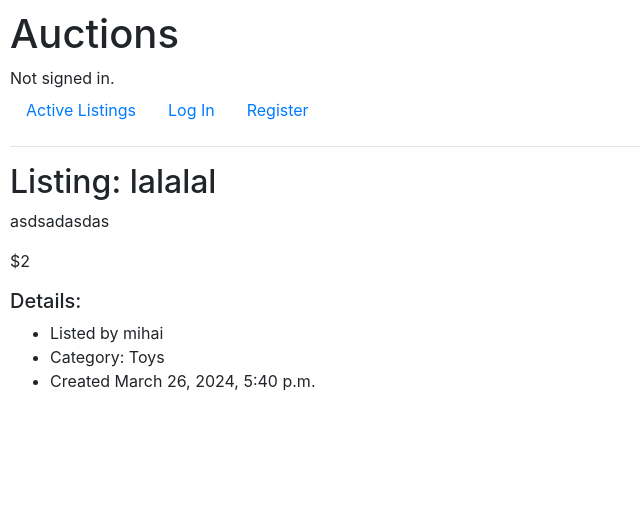
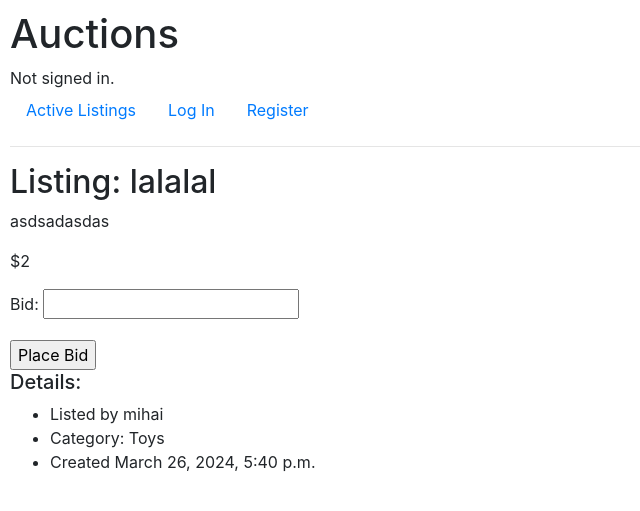
Before and after one commit to mihaiFilipoiu/commerce, a Django app: page /listing/1/ in a window 1280 px wide. Shown: the top 511 px of the page, without its empty margins (0-640 px from the left). Run offline with Django 3.2, Linux system fonts and the light colour scheme; data comes from the database, SQL or seed files in the repository; both versions use the stored data as it was after the commit; some libraries are stand-ins or nearby versions.

Commit message:
user is able to bid on listings

```diff
--- a/auctions/models.py
+++ b/auctions/models.py
@@ -33,18 +33,6 @@ class Bid(models.Model):
     bid_time = models.DateTimeField(auto_now_add=True)
     auction = models.ForeignKey(AuctionListing, on_delete=models.CASCADE, related_name="bids")
 
-    def clean(self):
-        if self.bid <= self.auction.starting_bid:
-            raise ValidationError("Bid is lower than the strating bid!")
-
-        highest_bid = Bid.objects.filter(auction=self.auction).order_by("-bid").first()
-        if highest_bid and self.bid <= highest_bid.bid:
-            raise ValidationError("Bid is lower than the highest bid!")
-
-    def save(self, *args, **kwargs):
-        self.full_clean()
-        super().save(*args, **kwargs)
-
 class Comment(models.Model):
     id = models.BigAutoField(primary_key=True)
     comment = models.CharField(max_length=255)
--- a/auctions/templates/auctions/listing_page.html
+++ b/auctions/templates/auctions/listing_page.html
@@ -18,7 +18,20 @@
     <div>
         <p>{{ auction.description }}</p>
         <p>${{ auction.starting_bid }}</p>
-
+        <form action="{% url 'place_bid' auction.id %}" method="POST">
+            {% csrf_token %}
+            {{ form.as_p }}
+            <input type="submit" value="Place Bid">
+        </form>
+        {% if messages %}
+            <ul>
+                {% for message in messages %}
+                    <li{% if message.tags %} class="{{ message.tags }}"{% endif %}>
+                        {{ message }}
+                    </li>
+                {% endfor %}
+            </ul>
+        {% endif %}
         <h5>Details:</h5>
         <ul>
             <li>Listed by {{ auction.auctioneer }}</li>
--- a/auctions/urls.py
+++ b/auctions/urls.py
@@ -10,5 +10,6 @@ urlpatterns = [
     path("create_listing", views.create_listing, name="create_listing"),
     path("listing/<int:auction_id>/", views.listing_view, name="listing_view"),
     path("toggle_watchlist/<int:auction_id>/", views.toggle_watchlist, name="toggle_watchlist"),
-    path("watchlist", views.watchlist_view, name="watchlist_view")
+    path("watchlist", views.watchlist_view, name="watchlist_view"),
+    path("place_bid/<int:auction_id>/", views.place_bid, name="place_bid")
 ]
--- a/auctions/views.py
+++ b/auctions/views.py
@@ -1,12 +1,13 @@
 from django.contrib.auth import authenticate, login, logout
+from django.contrib.auth.decorators import login_required
+from django.contrib import messages
 from django.db import IntegrityError
 from django.http import HttpResponse, HttpResponseRedirect
 from django.shortcuts import render,get_object_or_404
 from django.urls import reverse
-from django.contrib.auth.decorators import login_required
 
-from .models import User, AuctionListing, Watchlist
-from .forms import CreateListingForm
+from .models import User, AuctionListing, Watchlist, Bid
+from .forms import CreateListingForm, BidForm
 
 def index(request):
     auctions = AuctionListing.objects.order_by("-date_created")
@@ -89,7 +90,8 @@ def listing_view(request, auction_id):
         is_in_watchlist = False
     return render(request, "auctions/listing_page.html", {
         "auction": auction,
-        "is_in_watchlist": is_in_watchlist
+        "is_in_watchlist": is_in_watchlist,
+        "form": BidForm
     })
 
 @login_required
@@ -107,3 +109,26 @@ def watchlist_view(request):
     return render(request, "auctions/watchlist.html", {
         "watchlist_items": watchlist_items
     })
+
+@login_required
+def place_bid(request, auction_id):
+    auction = AuctionListing.objects.get(pk=auction_id)
+
+    if request.method == "POST": # POST
+        form = BidForm(request.POST)
+        if form.is_valid():
+            bid_amount = form.cleaned_data['bid']
+            if bid_amount >= auction.starting_bid:
+                highest_bid = auction.bids.order_by('-bid').first()
+                if not highest_bid or bid_amount > highest_bid.bid:
+                    bid = form.save(commit=False)
+                    bid.auction = auction
+                    bid.bidder = request.user
+                    bid.save()
+                    messages.success(request, "Bid placed succesfully.")
+                else:
+                    messages.error(request, "Your bid must be higher than the current highest bid.")
+            else:
+                messages.error(request, "Your bid must be higher or equal than the starting bid.")
+
+        return HttpResponseRedirect(reverse('listing_view', args=[auction_id]))
```
Also changed, not shown: auctions/forms.py (line endings or trailing spaces), db.sqlite3.
